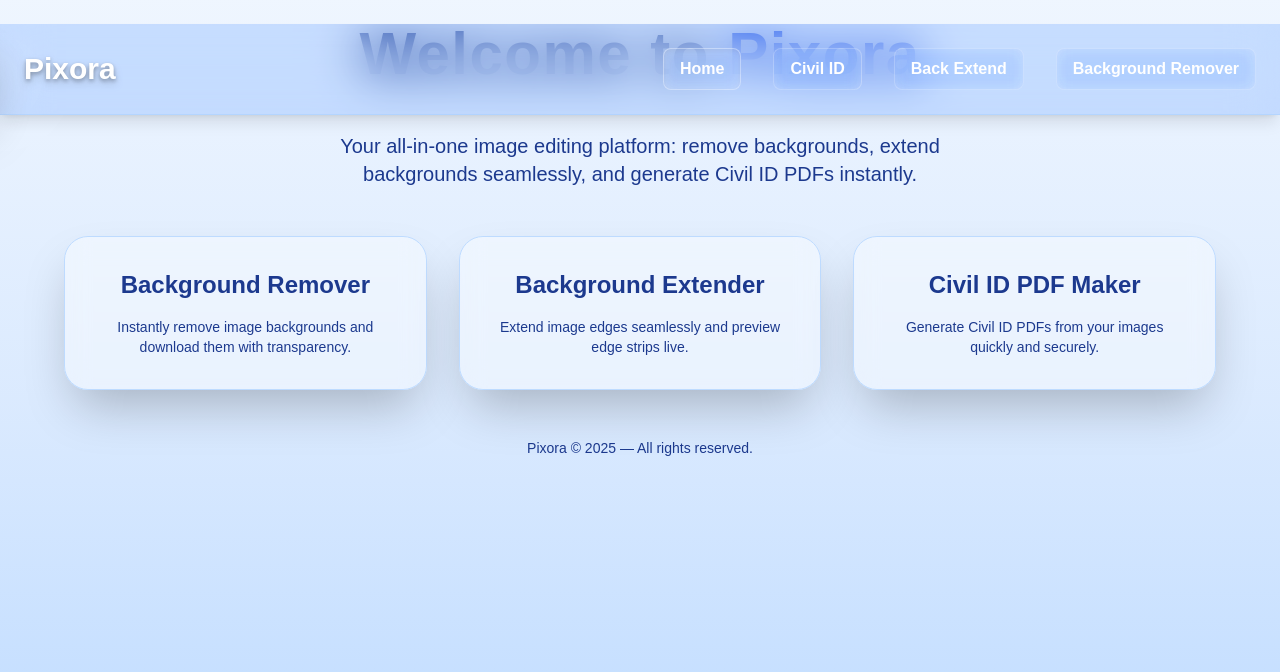
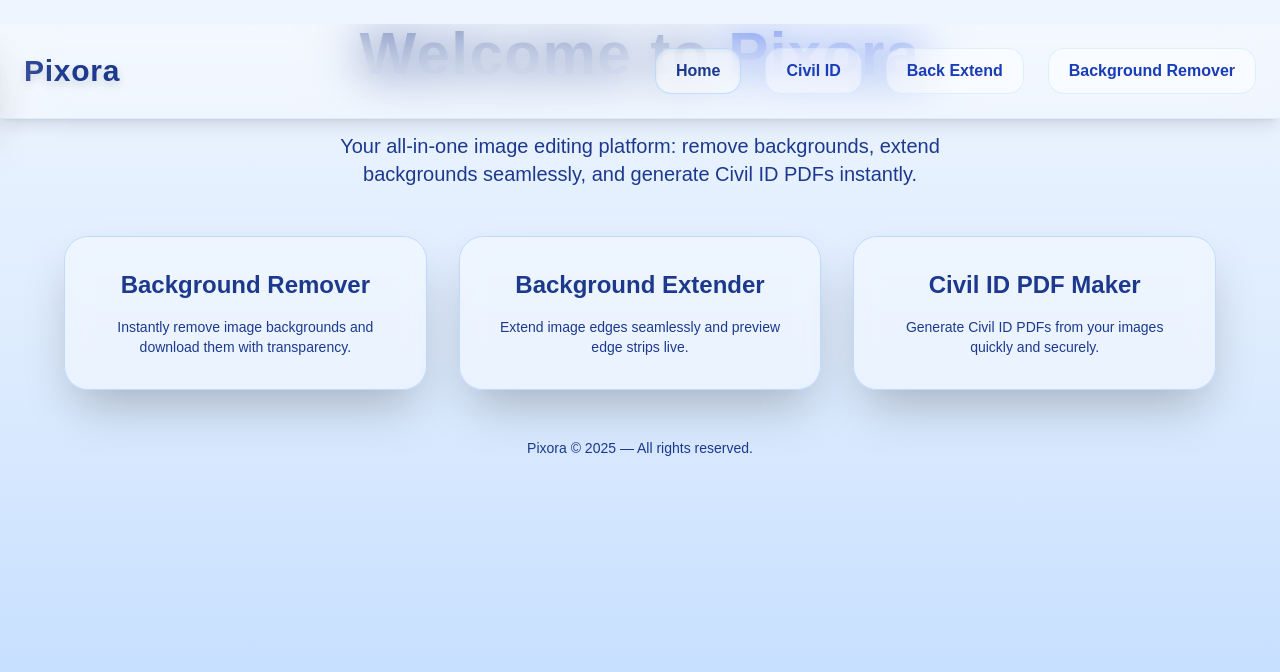
Before and after one commit to BLOUDANJEWELLERY/Pixora, a Next.js app in the folder bg/: page / in a window 1280 px wide. Shown: the top 672 px of the page. Built offline with nearby package versions, Linux system fonts and the light colour scheme.

Commit message:
Update Header.tsx

```diff
--- a/bg/components/Header.tsx
+++ b/bg/components/Header.tsx
@@ -16,27 +16,26 @@ const Header: React.FC = () => {
   ];
 
   return (
-    <header className="fixed w-full bg-blue-500/20 backdrop-blur-xl border-b border-blue-300/30 shadow-lg z-50">
+    <header className="fixed w-full bg-white/30 backdrop-blur-xl border-b border-blue-200/40 shadow-lg z-50">
       <div className="max-w-7xl mx-auto flex justify-between items-center p-4 md:p-6">
         {/* Logo */}
         <Link
           href="/"
-          className="text-2xl md:text-3xl font-extrabold text-white drop-shadow-lg"
-          style={{ textShadow: '0 2px 4px rgba(0,0,0,0.3)' }}
+          className="text-2xl md:text-3xl font-extrabold text-blue-900 drop-shadow-lg tracking-wide"
         >
           Pixora
         </Link>
 
         {/* Desktop Menu */}
-        <nav className="hidden md:flex gap-8">
+        <nav className="hidden md:flex gap-6">
           {navItems.map((item) => (
             <Link
               key={item.path}
               href={item.path}
-              className={`text-white font-semibold hover:text-blue-100 transition-all duration-300 px-4 py-2 rounded-lg backdrop-blur-sm ${
+              className={`font-semibold transition-all duration-300 px-5 py-2.5 rounded-2xl backdrop-blur-sm border ${
                 pathname === item.path
-                  ? "bg-white/20 shadow-inner border border-white/30"
-                  : "bg-white/10 hover:bg-white/15 border border-white/20"
+                  ? "bg-white/40 text-blue-900 shadow-inner border-blue-300/50"
+                  : "bg-white/30 text-blue-800 border-blue-200/40 hover:bg-white/40 hover:shadow-md hover:scale-105"
               }`}
             >
               {item.name}
@@ -49,28 +48,25 @@ const Header: React.FC = () => {
           className="md:hidden flex flex-col justify-center items-center w-12 h-12 gap-1.5 focus:outline-none group"
           onClick={() => setIsOpen(true)}
         >
-          <span className="block w-8 h-0.5 bg-white rounded-full transition-all duration-300 group-hover:bg-blue-200 group-hover:w-7"></span>
-          <span className="block w-8 h-0.5 bg-white rounded-full transition-all duration-300 group-hover:bg-blue-200 group-hover:w-7"></span>
-          <span className="block w-8 h-0.5 bg-white rounded-full transition-all duration-300 group-hover:bg-blue-200 group-hover:w-7"></span>
+          <span className="block w-8 h-0.5 bg-blue-900 rounded-full transition-all duration-300 group-hover:bg-blue-700 group-hover:w-7"></span>
+          <span className="block w-8 h-0.5 bg-blue-900 rounded-full transition-all duration-300 group-hover:bg-blue-700 group-hover:w-7"></span>
+          <span className="block w-8 h-0.5 bg-blue-900 rounded-full transition-all duration-300 group-hover:bg-blue-700 group-hover:w-7"></span>
         </button>
       </div>
 
       {/* Mobile Side Menu */}
       <div
-        className={`fixed top-0 left-0 h-full w-80 bg-gradient-to-br from-blue-600/40 via-blue-500/30 to-purple-500/20 backdrop-blur-2xl border-r border-blue-300/40 shadow-2xl p-6 flex flex-col gap-8 transform transition-all duration-500 z-50 ${
+        className={`fixed top-0 left-0 h-full w-80 bg-gradient-to-br from-white/40 via-blue-50/30 to-blue-100/20 backdrop-blur-2xl border-r border-blue-200/40 shadow-2xl p-6 flex flex-col gap-8 transform transition-all duration-500 z-50 ${
           isOpen ? "translate-x-0" : "-translate-x-full"
         }`}
-        style={{
-          background: 'linear-gradient(135deg, rgba(59, 130, 246, 0.4) 0%, rgba(96, 165, 250, 0.3) 50%, rgba(139, 92, 246, 0.2) 100%)'
-        }}
       >
         {/* Close Button */}
         <button
-          className="self-end w-10 h-10 relative focus:outline-none group rounded-full bg-white/10 backdrop-blur-sm border border-white/20 hover:bg-white/20 transition-all duration-300 flex items-center justify-center"
+          className="self-end w-10 h-10 relative focus:outline-none group rounded-2xl bg-white/40 backdrop-blur-sm border border-blue-200/50 hover:bg-white/50 transition-all duration-300 flex items-center justify-center"
           onClick={() => setIsOpen(false)}
         >
-          <span className="absolute w-6 h-0.5 bg-white rotate-45 rounded-full group-hover:bg-blue-200 transition-colors"></span>
-          <span className="absolute w-6 h-0.5 bg-white -rotate-45 rounded-full group-hover:bg-blue-200 transition-colors"></span>
+          <span className="absolute w-6 h-0.5 bg-blue-900 rotate-45 rounded-full group-hover:bg-blue-700 transition-colors"></span>
+          <span className="absolute w-6 h-0.5 bg-blue-900 -rotate-45 rounded-full group-hover:bg-blue-700 transition-colors"></span>
         </button>
 
         {/* Mobile Links */}
@@ -79,10 +75,10 @@ const Header: React.FC = () => {
             <Link
               key={item.path}
               href={item.path}
-              className={`text-white font-semibold text-lg py-4 px-6 rounded-xl transition-all duration-500 backdrop-blur-sm border ${
+              className={`font-semibold text-lg py-4 px-6 rounded-2xl transition-all duration-500 backdrop-blur-sm border ${
                 pathname === item.path
-                  ? "bg-white/25 border-white/40 shadow-lg scale-105"
-                  : "bg-white/15 border-white/25 hover:bg-white/20 hover:scale-105 hover:shadow-md"
+                  ? "bg-white/50 text-blue-900 border-blue-300/50 shadow-lg scale-105"
+                  : "bg-white/40 text-blue-800 border-blue-200/40 hover:bg-white/50 hover:scale-105 hover:shadow-md"
               }`}
               onClick={() => setIsOpen(false)}
               style={{
@@ -97,15 +93,15 @@ const Header: React.FC = () => {
         </nav>
 
         {/* Decorative Elements */}
-        <div className="absolute bottom-0 left-0 w-full h-32 bg-gradient-to-t from-blue-500/20 to-transparent pointer-events-none"></div>
-        <div className="absolute top-1/4 -right-8 w-16 h-16 bg-white/10 rounded-full blur-xl"></div>
-        <div className="absolute bottom-1/3 -left-8 w-12 h-12 bg-purple-400/20 rounded-full blur-lg"></div>
+        <div className="absolute bottom-0 left-0 w-full h-32 bg-gradient-to-t from-blue-200/30 to-transparent pointer-events-none"></div>
+        <div className="absolute top-1/4 -right-8 w-16 h-16 bg-white/30 rounded-full blur-xl"></div>
+        <div className="absolute bottom-1/3 -left-8 w-12 h-12 bg-blue-300/30 rounded-full blur-lg"></div>
       </div>
 
       {/* Overlay */}
       {isOpen && (
         <div
-          className="fixed inset-0 bg-blue-900/40 backdrop-blur-sm z-40 transition-all duration-500"
+          className="fixed inset-0 bg-blue-900/20 backdrop-blur-sm z-40 transition-all duration-500"
           onClick={() => setIsOpen(false)}
         ></div>
       )}
```
